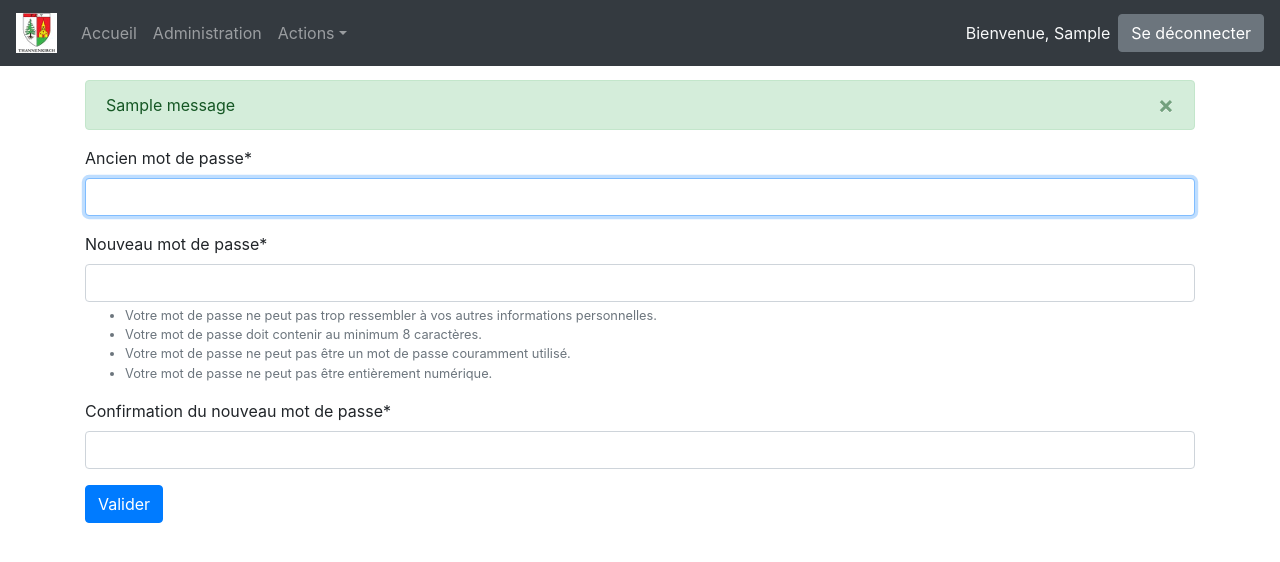
After one commit to dotmobo/fct, a Django app: page /change-password/ in a window 1280 px wide. The commit adds this page. Shown: the top 562 px of the page. Run offline with Django 3.2, Linux system fonts and the light colour scheme; a user stored in the database is signed in; tables that the repository leaves empty hold one stand-in row (values such as "Sample post"); one stand-in notice (Sample message) is shown; some libraries are stand-ins or nearby versions.

Commit message:
add change password form

```diff
--- a/core/templates/base.html
+++ b/core/templates/base.html
@@ -41,6 +41,7 @@
                 <a class="dropdown-item" href="{% url 'list_events' %}">Lister les événements</a>
                 <a class="dropdown-item" href="{% url 'my_attendances' %}">Voir mes présences</a>
                 <a class="dropdown-item" href="{% url 'list_users' %}">Voir les membres</a>
+                <a class="dropdown-item" href="{% url 'change_password' %}">Changer de mot de passe</a>
                 {% endif %}
                 </div>
             </li>
@@ -57,6 +58,14 @@
         </nav>
     </header>
     <main class="container" role="main">
+    {% for message in messages %}
+    <div class="alert alert-{{ message.tags }} alert-dismissible" role="alert">
+        <button type="button" class="close" data-dismiss="alert" aria-label="Close">
+            <span aria-hidden="true">&times;</span>
+        </button>
+        {{ message }}
+    </div>
+    {% endfor %}
     {% block content %}
     {% endblock %}
     </main>
--- /dev/null
+++ b/core/templates/users/change_password.html
@@ -0,0 +1,10 @@
+{% extends 'base.html' %}
+{% load crispy_forms_tags %}
+
+{% block content %}
+    <form method="post">
+        {% csrf_token %}
+        {{ form | crispy }}
+        <button type="submit" class="btn btn-primary">Valider</button>
+    </form>
+{% endblock %}
--- a/core/urls.py
+++ b/core/urls.py
@@ -1,4 +1,5 @@
 from django.urls import path
+from django.contrib.auth import views as auth_views
 
 from . import views
 
@@ -16,5 +17,6 @@ urlpatterns = [
     path('events/my-attendances/<int:attendance_id>', views.my_attendance, name='my_attendance'),
     path('events/player-selection/<int:attendance_id>', views.player_selection, name='player_selection'),
     path('events/<int:event_id>/assign-tasks', views.assign_tasks, name='assign_tasks'),
-    path('users/list', views.list_users, name='list_users')
+    path('users/list', views.list_users, name='list_users'),
+    path('change-password/', views.change_password, name='change_password'),
 ]
--- a/core/views.py
+++ b/core/views.py
@@ -1,9 +1,10 @@
 from django.http import HttpResponse
 from django.shortcuts import render, render, redirect
-from django.contrib.auth import login, authenticate, logout
-from django.contrib.auth.forms import UserCreationForm, AuthenticationForm
+from django.contrib.auth import login, authenticate, logout, update_session_auth_hash
+from django.contrib.auth.forms import UserCreationForm, AuthenticationForm, PasswordChangeForm
 from django.contrib.auth.decorators import login_required
 from django.contrib.auth.models import User
+from django.contrib import messages
 from datetime import date
 from core.forms import SignUpForm, CreateEventForm, ModifyAttendanceForm, ModifySelectionForm
 from core.decorators import group_required
@@ -178,3 +179,20 @@ def assign_tasks(request, event_id):
                     if num < len(players):
                         Task.objects.create(attendance=players[num], task_type=task_type)
     return redirect('list_attendances', event_id=event_id)
+
+@group_required("entraineur", "joueur", "comité")
+def change_password(request):
+    if request.method == 'POST':
+        form = PasswordChangeForm(request.user, request.POST)
+        if form.is_valid():
+            user = form.save()
+            update_session_auth_hash(request, user)  # Important!
+            messages.success(request, 'Le mot de passe a bien été changé!')
+            return redirect('change_password')
+        else:
+            messages.error(request, 'Corrigez les erreurs ci-dessous.', extra_tags='danger')
+    else:
+        form = PasswordChangeForm(request.user)
+    return render(request, 'users/change_password.html', {
+        'form': form
+    })
```
